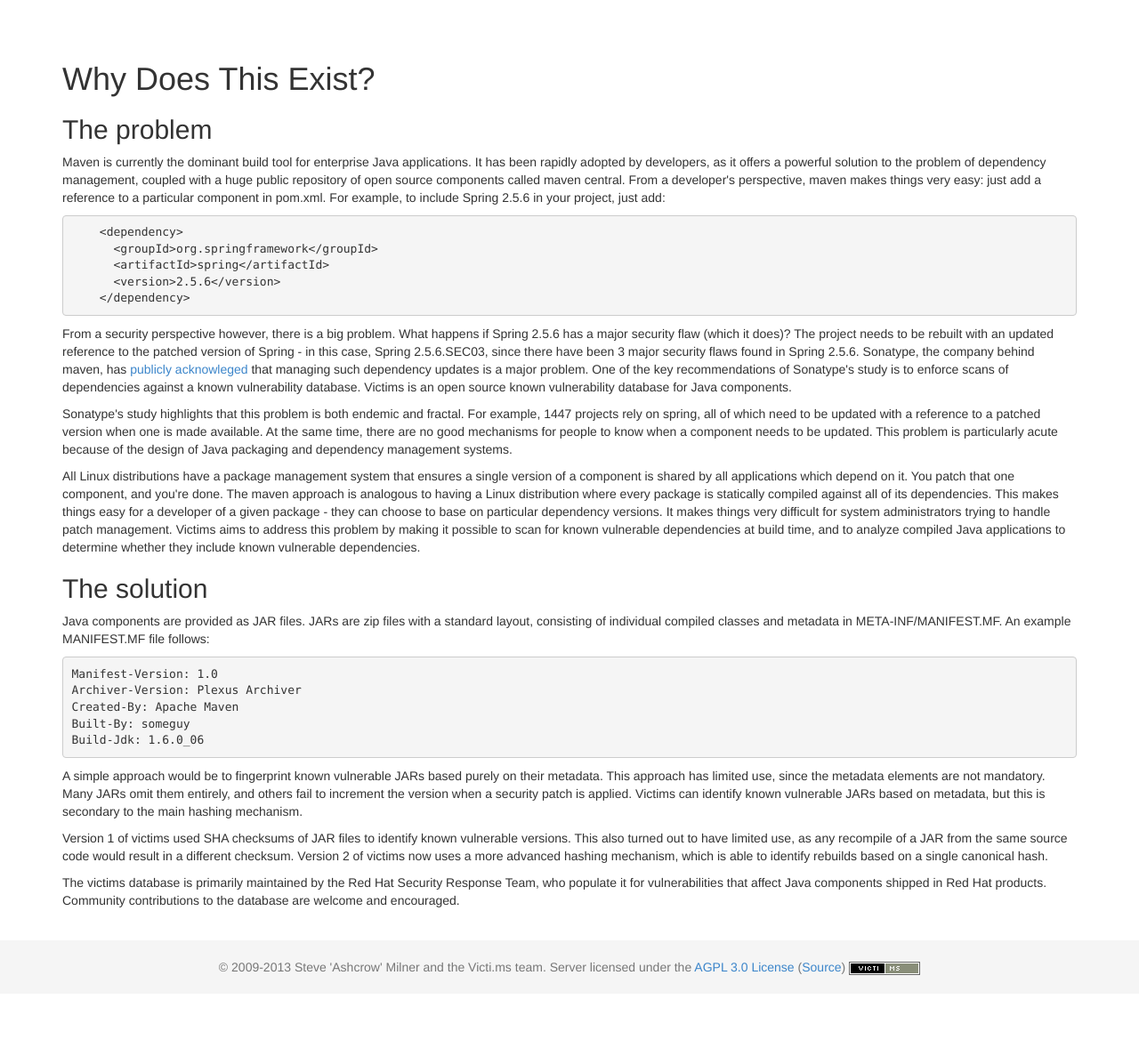
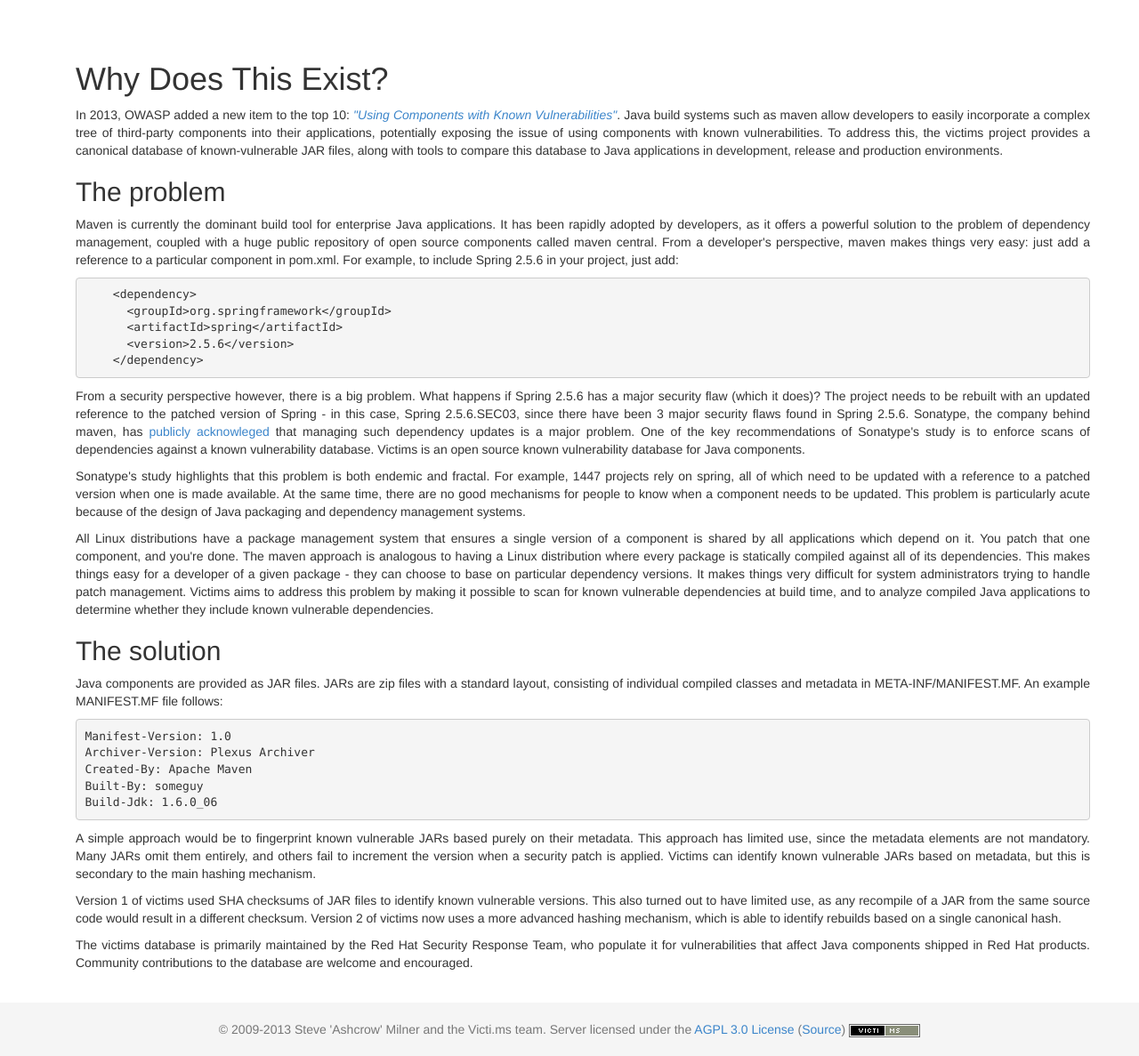
Before and after one commit to victims/victims-web, a Flask app: template src/victims_web/blueprints/ui/templates/about.html in a window 1280 px wide. Shown: the part 51-1238 px from the top of the page at 89% size. Before the commit the page ends 1147 px from the top, so only its background shows below. Run offline with Flask 2, Linux system fonts and the light colour scheme; the template is opened without the code that fills it, so the values that code supplies are empty; parts of the project's set-up code (start-up, migrations or seed data) failed here and were passed over; some libraries are stand-ins or nearby versions.

Commit message:
Update about page
- content authored by @dfj
- minor formatting

```diff
--- a/src/victims_web/blueprints/ui/templates/about.html
+++ b/src/victims_web/blueprints/ui/templates/about.html
@@ -3,7 +3,11 @@
 {% block title %}About{% endblock %}
 
 {% block content %}
+<div class="container" style="text-align: justify;">
 <h1>Why Does This Exist?</h1>
+<p>
+In 2013, OWASP added a new item to the top 10: <a href="https://www.owasp.org/index.php/Top_10_2013-A9-Using_Components_with_Known_Vulnerabilities" target="_blank"><i>"Using Components with Known Vulnerabilities"</i></a>. Java build systems such as maven allow developers to easily incorporate a complex tree of third-party components into their applications, potentially exposing the issue of using components with known vulnerabilities. To address this, the victims project provides a canonical database of known-vulnerable JAR files, along with tools to compare this database to Java applications in development, release and production environments.
+</p>
 <h2>The problem</h2>
 <p>
 Maven is currently the dominant build tool for enterprise Java applications. It has been rapidly adopted by developers, as it offers a powerful solution to the problem of dependency management, coupled with a huge public repository of open source components called maven central. From a developer's perspective, maven makes things very easy: just add a reference to a particular component in pom.xml. For example, to include Spring 2.5.6 in your project, just add:
@@ -42,4 +46,5 @@ Version 1 of victims used SHA checksums of JAR files to identify known vulnerabl
 <p>
 The victims database is primarily maintained by the Red Hat Security Response Team, who populate it for vulnerabilities that affect Java components shipped in Red Hat products. Community contributions to the database are welcome and encouraged.
 </p>
+</div>
 {% endblock %}
```
